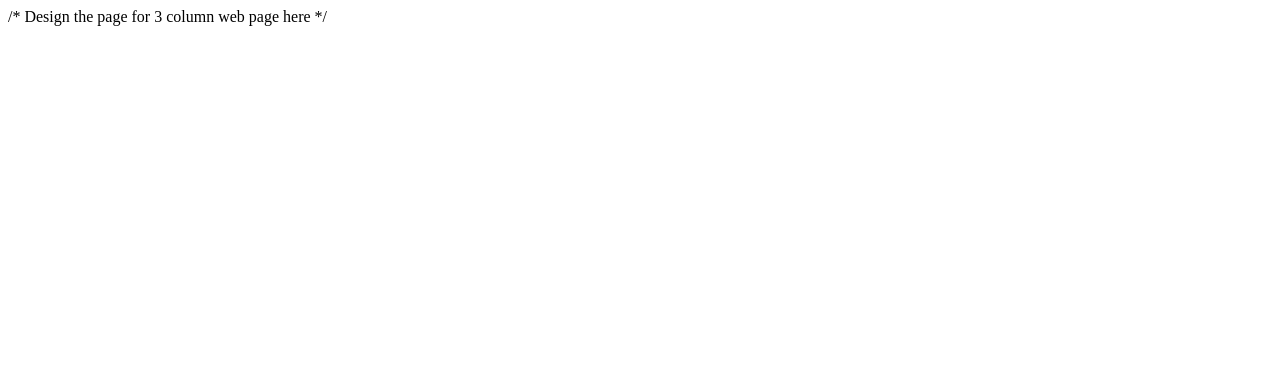
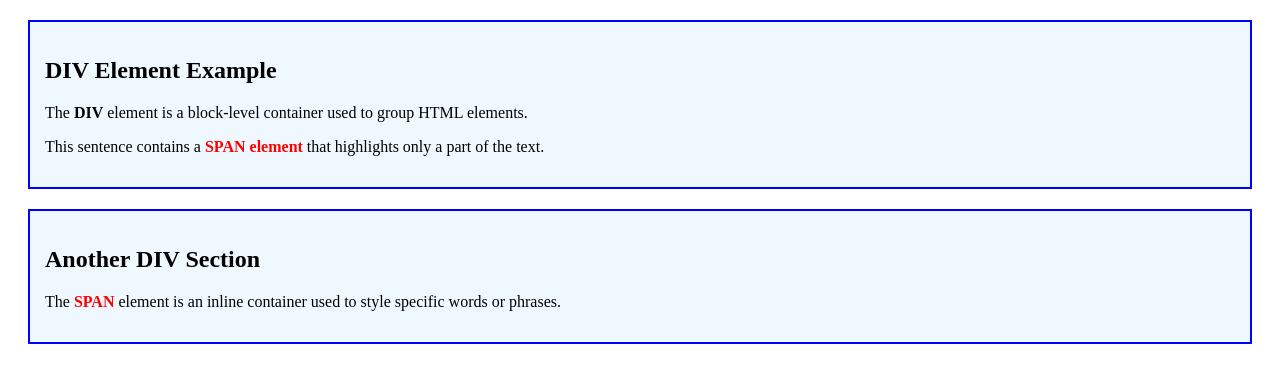
Before and after one commit to sabarianandsabarianand45-cell/program-5, a website: page index.html in a window 1280 px wide. Drawn offline with Linux system fonts and the light colour scheme.

Commit message:
Update index.html

```diff
--- a/index.html
+++ b/index.html
@@ -2,16 +2,40 @@
 <html lang="en">
 <head>
 <meta charset="UTF-8">
-<meta name="viewport" content="width=device-width, initial-scale=1.0">
-<title>CSS3 Multi-Column Layout</title>
+<title>DIV and SPAN Example</title>
+<style>
+.container {
+border: 2px solid blue;
+background-color: #f0f8ff;
+padding: 15px;
+margin: 20px;
+}
+.highlight {
+color: red;
+font-weight: bold;
+}
 
-<style>
-/* Write the CSS required for this page here */
 </style>
+</head>
+<body>
+<div class="container">
+<h2>DIV Element Example</h2>
+<p>
+The <strong>DIV</strong> element is a block-level container used to group HTML elements.
+</p>
 
-</head>
-
-<body>
-/* Design the page for 3 column web page here */
+<p>
+This sentence contains a
+<span class="highlight">SPAN element</span>
+that highlights only a part of the text.
+</p>
+</div>
+<div class="container">
+<h2>Another DIV Section</h2>
+<p>
+The <span class="highlight">SPAN</span> element is an inline container used to style specific
+words or phrases.
+</p>
+</div>
 </body>
 </html>
```
